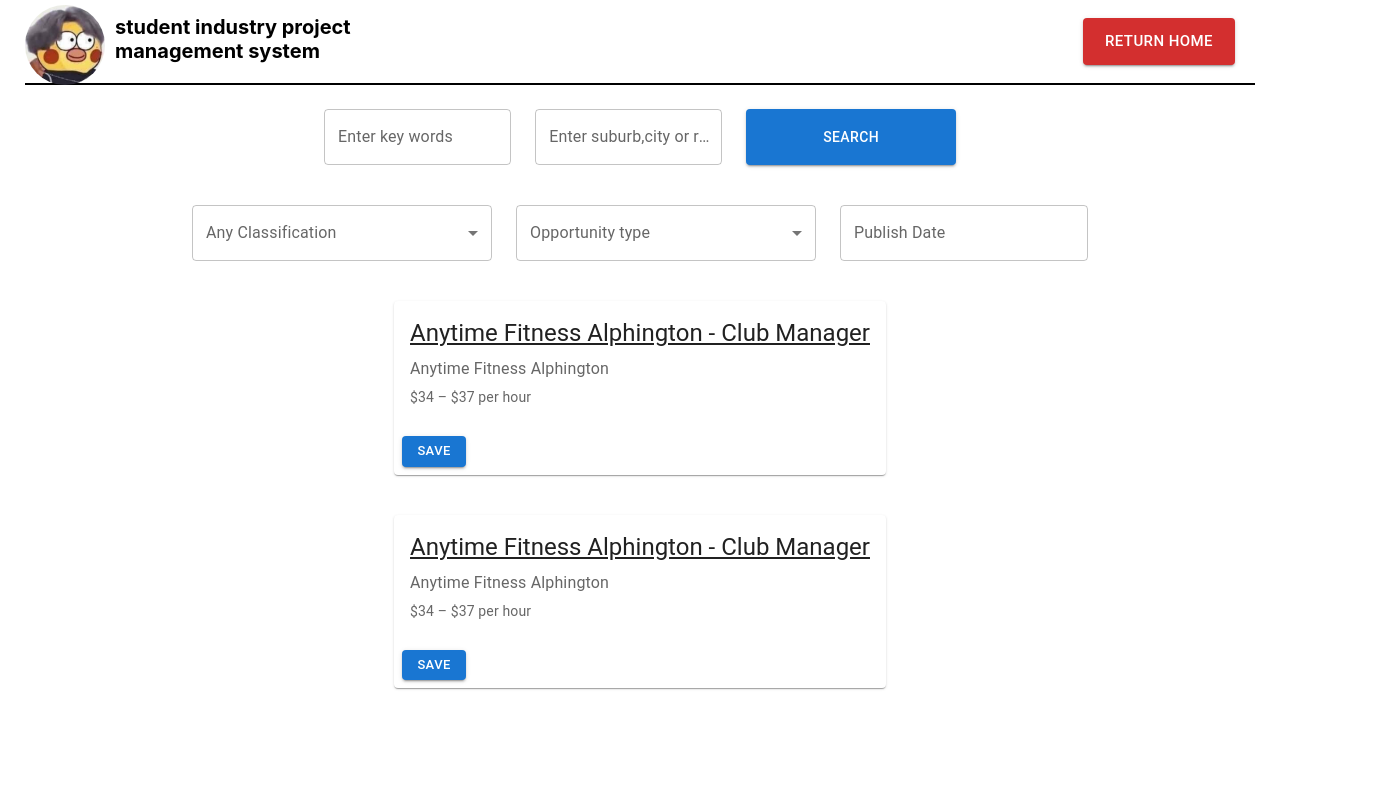
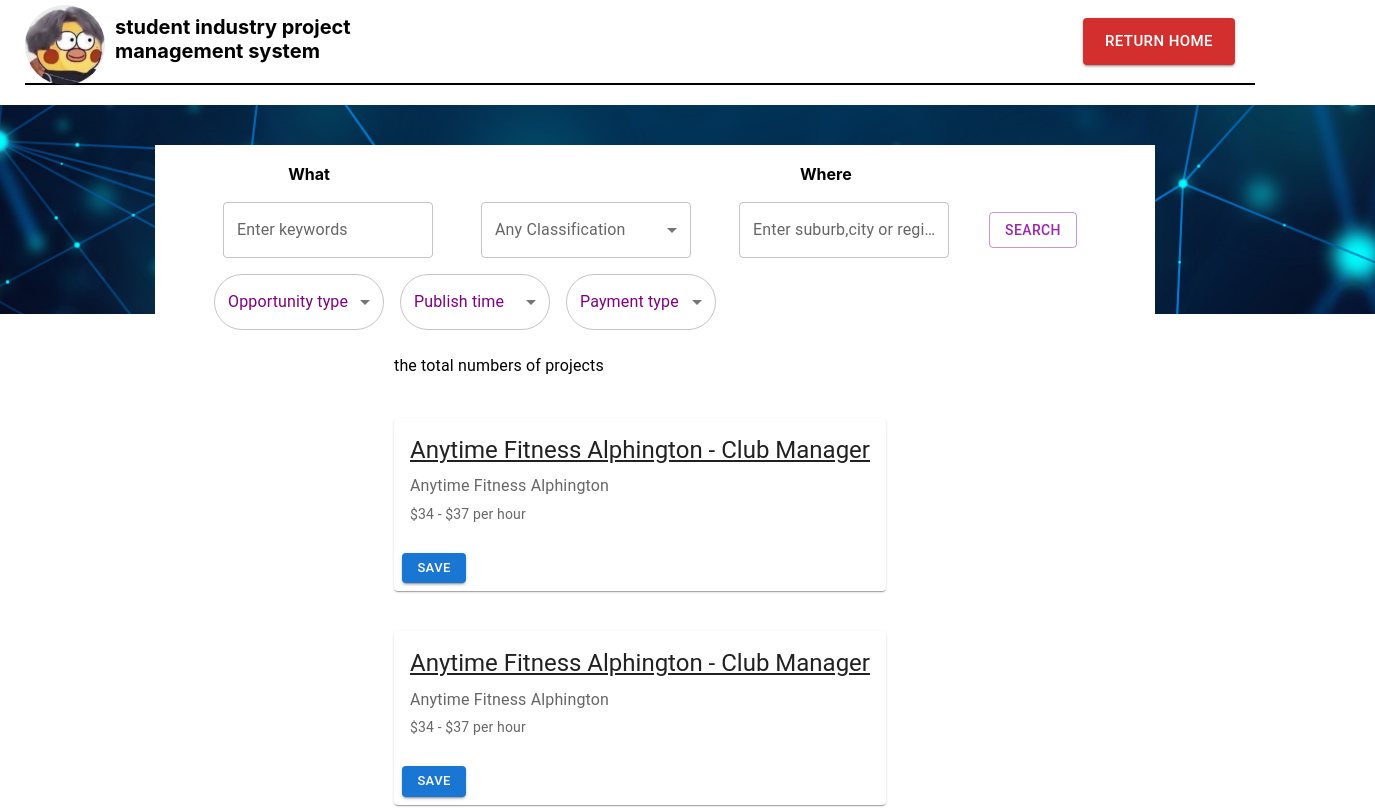
Before and after one commit to unsw-cse-comp3900-9900-23T3/capstone-project-3900f13aikun, a React (Create React App) app in the folder frontend/: page /search-result in a window 1280 px wide. Shown: the whole page, 1375 px wide, since content can reach past the window. Built offline with nearby package versions, Linux system fonts and the light colour scheme.

Commit message:
update results

```diff
--- a/frontend/src/components/StyledElement.jsx
+++ b/frontend/src/components/StyledElement.jsx
@@ -25,3 +25,26 @@
     color: 'white',
     padding: '40px',
 })
+
+export const Dashbackground = styled("div")({
+    backgroundImage: `url('/background.jpg')`,
+    backgroundSize: "cover",
+    backgroundPosition: "center center",
+    backgroundRepeat: "no-repeat",
+    width: "1470px",
+    height: "300px",
+    marginTop: "20px",
+    zIndex: "1",
+});
+
+export const Dashtextfield = styled("div")({
+    display: "flex",
+    justifyContent: "center",
+    alignItems: "center",
+    height: "200px",
+    background: "white",
+    width: "1000px",
+    position: "relative",
+    top: "40px",
+    left: "250px",
+});
--- a/frontend/src/root/InitialDash.jsx
+++ b/frontend/src/root/InitialDash.jsx
@@ -15,29 +15,8 @@
 import MenuItem from "@mui/material/MenuItem";
 import FormControl from "@mui/material/FormControl";
 import Stack from "@mui/material/Stack";
+import { Dashbackground, Dashtextfield } from "../components/StyledElement";
 
-const Dashbackground = styled("div")({
-  backgroundImage: `url('/background.jpg')`,
-  backgroundSize: "cover",
-  backgroundPosition: "center center",
-  backgroundRepeat: "no-repeat",
-  width: "1470px",
-  height: "300px",
-  marginTop: "20px",
-  zIndex: "1",
-});
-
-const Dashtextfield = styled("div")({
-  display: "flex",
-  justifyContent: "center",
-  alignItems: "center",
-  height: "200px",
-  background: "white",
-  width: "1000px",
-  position: "relative",
-  top: "40px",
-  left: "250px",
-});
 
 const InitialDash = () => {
   const navigate = useNavigate();
--- a/frontend/src/root/SearchResult.jsx
+++ b/frontend/src/root/SearchResult.jsx
@@ -16,53 +16,122 @@
 import FormControl from "@mui/material/FormControl";
 import Stack from "@mui/material/Stack";
 import Box from "@mui/material/Box";
-import { DatePicker } from '@mui/x-date-pickers/DatePicker';
+import { Dashbackground, Dashtextfield } from "../components/StyledElement";
+
 
 function SearchResult() {
   const navigate = useNavigate();
   const [classification, setClassification] = React.useState("");
   const [opportunityType, setOpportunityType] = React.useState("");
   const [paymentType, setPaymentType] = React.useState("");
+  const [publishTime, setPublishTime] = React.useState("");
 
   return (
     <>
       <NavigationBtn></NavigationBtn>
-      <Box sx={{ my: 3, display: "flex", gap: 3 }}>
-        <TextField fullWidth label="Enter key words" variant="outlined" />
-        <TextField fullWidth label="Enter suburb,city or region" variant="outlined" />
-        <Button fullWidth variant="contained"  color="primary">
+      <Dashbackground>
+        <Dashtextfield>
+          <Box display="flex" flexDirection="column" alignItems="center" marginRight="30px">
+            <Box display="flex" alignItems="center">
+              <Typography variant="h8" style={{ marginTop: "30px", marginRight: "470px" }}>
+                <b>What</b>
+              </Typography>
+              <Typography variant="h8" style={{ marginTop: "30px", marginRight: "140px" }}>
+                <b>Where</b>
+              </Typography>
+            </Box>
+            <Box display="flex" alignItems="center" marginRight="100px">
+              <TextField
+                id="outlined-basic"
+                label="Enter keywords"
+                variant="outlined"
+                style={{ zIndex: "3", width: "210px", marginTop: "10px" }}
+              />
+              <FormControl sx={{ m: 1, minWidth: 210, marginTop: "18px", left: "40px" }}>
+                <InputLabel id="demo-simple-select-helper-label">Any Classification</InputLabel>
+                <Select
+                  labelId="demo-simple-select-helper-label"
+                  id="demo-simple-select-helper"
+                  label="Any Classification"
+                  value={classification}
+                  onChange={(e) => { setClassification(e.target.value); }}>
+                  <MenuItem value="">
+                    <em>None</em>
+                  </MenuItem>
+                  <MenuItem value={10}>IT</MenuItem>
+                  <MenuItem value={20}>ACCOUNTING</MenuItem>
+                  <MenuItem value={30}>Banking</MenuItem>/
+                  <MenuItem value={30}>Engineering</MenuItem>/
+                  <MenuItem value={30}>Sport</MenuItem>/
+                  <MenuItem value={30}>Business</MenuItem>/
+                  <MenuItem value={30}>Media</MenuItem>/
+                </Select>
+              </FormControl>
+              <TextField
+                id="outlined-basic"
+                label="Enter suburb,city or region"
+                variant="outlined"
+                style={{ zIndex: "3", width: "210px", marginTop: "10px", left: "80px" }}
+              />
+              <Button variant="outlined" color="secondary" sx={{ marginTop: "10px", left: "120px" }}>
                 Search
               </Button>
             </Box>
-      <Box sx={{ my: 2, display: "flex", gap: 3 }}>
-        <FormControl sx={{ width: 300 }}>
-          <InputLabel>Any Classification</InputLabel>
-          <Select
-            value={classification}
-            onChange={(e) => {
-              setClassification(e.target.value);
-            }}>
-            <MenuItem value={1}>IT</MenuItem>
-            <MenuItem value={2}>ACCOUNTING</MenuItem>
-            <MenuItem value={3}>Banking</MenuItem>
+
+            <Box display="flex" alignItems="center" marginRight="350px">
+              <FormControl sx={{ m: 1, minWidth: 170, marginBottom: "26px" }}>
+                <InputLabel sx={{ color: 'purple' }} id="demo-simple-select-helper-label">Opportunity type</InputLabel>
+                <Select sx={{ borderRadius: "50px" }}
+                  labelId="demo-simple-select-helper-label"
+                  id="demo-simple-select-helper" label="Opportunity type"
+                  value={opportunityType}
+                  onChange={(e) => { setOpportunityType(e.target.value); }}>
+                  <MenuItem value="">
+                    <em>None</em>
+                  </MenuItem>
+                  <MenuItem value={1}>Internship</MenuItem>
+                  <MenuItem value={2}>Individual Project</MenuItem>
+                  <MenuItem value={3}>Group Project</MenuItem>
                 </Select>
               </FormControl>
-        <FormControl sx={{ width: 300 }}>
-          <InputLabel>Opportunity type</InputLabel>
-          <Select
-            value={opportunityType}
-            onChange={(e) => {
-              setOpportunityType(e.target.value);
-            }}>
-            <MenuItem value={1}>Internship</MenuItem>
-            <MenuItem value={2}>Individual Project</MenuItem>
-            <MenuItem value={2}>Group Project</MenuItem>
+              <FormControl sx={{ m: 1, minWidth: 150, marginBottom: "26px" }}>
+                <InputLabel sx={{ color: 'purple' }} id="demo-simple-select-helper-label">Publish time</InputLabel>
+                <Select sx={{ borderRadius: "50px" }}
+                  labelId="demo-simple-select-helper-label"
+                  id="demo-simple-select-helper"
+                  label="Publish time" value={publishTime}
+                  onChange={(e) => { setPublishTime(e.target.value); }}>
+                  <MenuItem value="">
+                    <em>None</em>
+                  </MenuItem>
+                  <MenuItem value={1}>Today</MenuItem>
+                  <MenuItem value={2}>Last 3 days</MenuItem>
+                  <MenuItem value={3}>Last 7 days</MenuItem>
+                  <MenuItem value={4}>Last one month</MenuItem>
                 </Select>
               </FormControl>
-        <DatePicker label="Publish Date"  />
+              <FormControl sx={{ m: 1, minWidth: 150, marginBottom: "26px" }}>
+                <InputLabel sx={{ color: 'purple' }} id="demo-simple-select-helper-label">Payment type</InputLabel>
+                <Select sx={{ borderRadius: "50px" }}
+                  labelId="demo-simple-select-helper-label"
+                  id="demo-simple-select-helper"
+                  label="Publish time" value={paymentType}
+                  onChange={(e) => { setPaymentType(e.target.value); }}>
+                  <MenuItem value="">
+                    <em>None</em>
+                  </MenuItem>
+                  <MenuItem value={1}>Paid</MenuItem>
+                  <MenuItem value={2}>None-paid</MenuItem>
+                </Select>
+              </FormControl>
+            </Box>
           </Box>
 
-      <Box sx={{ pt: 3, display: "flex", flexDirection: "column", gap: 5 }}>
+        </Dashtextfield>
+      </Dashbackground >
+
+      <Box sx={{ pt: 5, display: "flex", flexDirection: "column", gap: 5 }}>
+        <Typography>the total numbers of projects</Typography>
         <Card sx={{ maxWidth: 600 }}>
           <CardContent>
             <Typography
@@ -80,7 +149,7 @@
             </Typography>
 
             <Typography variant="body2" color="text.secondary" gutterBottom>
-              $34 – $37 per hour
+              $34 - $37 per hour
             </Typography>
           </CardContent>
           <CardActions>
@@ -100,7 +169,7 @@
             </Typography>
 
             <Typography variant="body2" color="text.secondary" gutterBottom>
-              $34 – $37 per hour
+              $34 - $37 per hour
             </Typography>
           </CardContent>
           <CardActions>
```
Also changed, not shown: 1 other file (tests, documents, lock files or other folders). Lines whose indentation alone changed are shown as unchanged.
